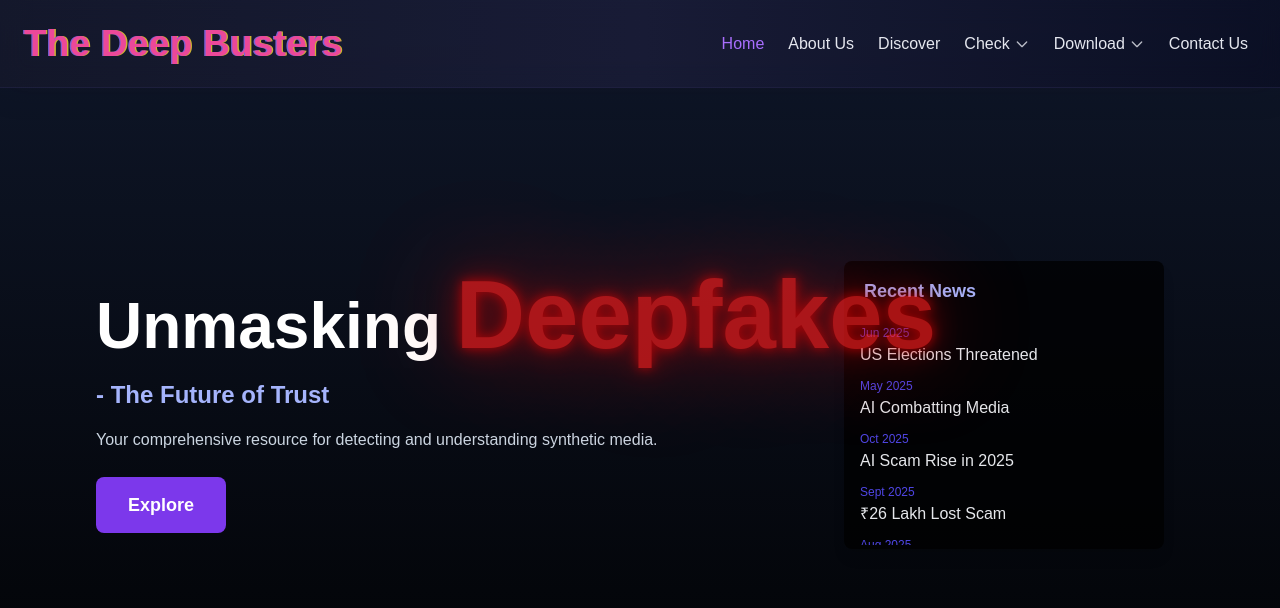
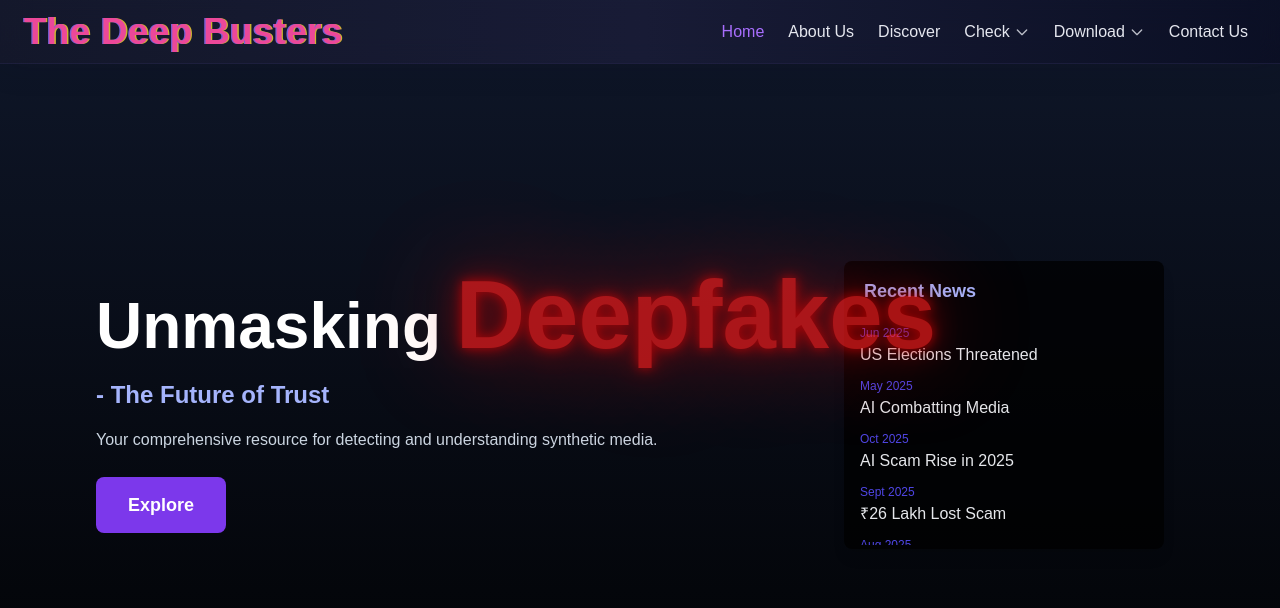
Before and after one commit to ayushtripathi1729/deepfake-detection-website, a React (Create React App) app in the folder frontend/: page / in a window 1280 px wide. Shown: the top 608 px of the page. Built offline with nearby package versions, Linux system fonts and the light colour scheme; the HTML template or start-up script is replaced by a standard one.

Commit message:
Update Navbar.jsx
Version2.1

```diff
--- a/frontend/src/components/Navbar.jsx
+++ b/frontend/src/components/Navbar.jsx
@@ -25,7 +25,7 @@ function DropdownPortal({ triggerRef, onClose, items = [], show, width = 190, me
       setCoords({
         top: rect.bottom + window.scrollY,
         left: rect.left + window.scrollX,
-        width: Math.max(rect.width, width)
+        width: Math.max(rect.width, width),
       });
     }
   }, [show, triggerRef, width, menuKey]);
@@ -34,9 +34,18 @@ function DropdownPortal({ triggerRef, onClose, items = [], show, width = 190, me
     if (!show) return;
     let hovering = false;
     let timeout = null;
-    function onOver() { hovering = true; if (timeout) clearTimeout(timeout);}
-    function onOut() { hovering = false; timeout = setTimeout(() => { if (!hovering) onClose(); }, 100);}
-    const menu = dropdownRef.current, trigger = triggerRef.current;
+    function onOver() {
+      hovering = true;
+      if (timeout) clearTimeout(timeout);
+    }
+    function onOut() {
+      hovering = false;
+      timeout = setTimeout(() => {
+        if (!hovering) onClose();
+      }, 100);
+    }
+    const menu = dropdownRef.current,
+      trigger = triggerRef.current;
     if (menu && trigger) {
       menu.addEventListener("mouseenter", onOver);
       menu.addEventListener("mouseleave", onOut);
@@ -67,12 +76,12 @@ function DropdownPortal({ triggerRef, onClose, items = [], show, width = 190, me
           left: coords.left,
           top: coords.top,
           minWidth: coords.width,
-          zIndex: 4000,
-          pointerEvents: show ? "auto" : "none"
+          zIndex: 1000,
+          pointerEvents: show ? "auto" : "none",
         }}
       >
         <div className="dropdown-amazon-card small">
-          {items.map(item => (
+          {items.map((item) => (
             <NavLink
               to={item.path}
               key={item.path}
@@ -117,7 +126,7 @@ export default function Navbar() {
   return (
     <nav
       className="sticky top-0 z-50 bg-gradient-to-r from-[#1a1a2e80] via-[#20204090] to-[#090a2280] shadow-2xl backdrop-blur-md border-b border-[#24244899]"
-      style={{ minHeight: "76px", boxShadow: "0 4px 32px 0 rgba(14,13,32,0.12)" }}
+      style={{ minHeight: "56px", boxShadow: "0 4px 32px 0 rgba(14,13,32,0.12)" }}
     >
       <style>{`
         .brand-glitch {
@@ -129,6 +138,8 @@ export default function Navbar() {
           letter-spacing: 0.01em;
           text-shadow: 0 2px 20px #6d28d930, 0 0 5px #f43f5e9a;
           animation: glitch 1.2s infinite linear alternate;
+          padding-top: 4px;
+          padding-bottom: 4px;
         }
         @keyframes glitch {
           0% {text-shadow: 2px 0 #9475e2, -2px 0 #14b8a6;}
@@ -143,6 +154,8 @@ export default function Navbar() {
           font-weight: 500;
           transition: color .18s;
           text-decoration: none !important;
+          padding-top: 0.5rem;
+          padding-bottom: 0.5rem;
         }
         .navbar-link-active, .navbar-link:active {
           color: #a86efd !important;
@@ -178,22 +191,20 @@ export default function Navbar() {
       <div className="max-w-7xl mx-auto px-6 flex items-center justify-between relative">
         <Link
           to="/"
-          className="brand-glitch py-4 select-none tracking-tight"
+          className="brand-glitch select-none tracking-tight"
           onClick={(e) => {
-            if(location.pathname !== "/") {
-              // different page: trigger navigation and scroll top below
+            if (location.pathname !== "/") {
               handleNavScrollTop();
             } else {
-              // already on home: prevent navigation reload, just scroll top immediately
               e.preventDefault();
-              window.scrollTo({top: 0, behavior: "smooth"});
+              window.scrollTo({ top: 0, behavior: "smooth" });
               setDropdown(null);
             }
           }}
         >
           The Deep Busters
         </Link>
-        <ul className="flex gap-6 px-2 overflow-x-auto py-4 items-center" role="menubar">
+        <ul className="flex gap-6 px-2 overflow-x-auto py-2 items-center" role="menubar">
           <li role="none">
             <NavLink
               to="/"
@@ -202,15 +213,15 @@ export default function Navbar() {
                 "navbar-link" + (isActive ? " navbar-link-active" : "")
               }
               onClick={(e) => {
-                if(location.pathname !== "/") {
+                if (location.pathname !== "/") {
                   handleNavScrollTop();
                 } else {
                   e.preventDefault();
-                  window.scrollTo({top:0, behavior:"smooth"});
+                  window.scrollTo({ top: 0, behavior: "smooth" });
                   setDropdown(null);
                 }
               }}
-              style={{textDecoration: "none"}}
+              style={{ textDecoration: "none" }}
             >
               Home
             </NavLink>
@@ -225,7 +236,7 @@ export default function Navbar() {
                 handleNavScrollTop();
                 setDropdown(null);
               }}
-              style={{textDecoration: "none"}}
+              style={{ textDecoration: "none" }}
             >
               About Us
             </NavLink>
@@ -240,7 +251,7 @@ export default function Navbar() {
                 handleNavScrollTop();
                 setDropdown(null);
               }}
-              style={{textDecoration: "none"}}
+              style={{ textDecoration: "none" }}
             >
               Discover
             </NavLink>
@@ -262,9 +273,17 @@ export default function Navbar() {
                 fill="none"
                 stroke="currentColor"
                 viewBox="0 0 24 24"
-                style={{transform: dropdown === "check" ? "rotate(180deg)" : "none", transition:"0.13s"}}
+                style={{
+                  transform: dropdown === "check" ? "rotate(180deg)" : "none",
+                  transition: "0.13s",
+                }}
               >
-                <path strokeLinecap="round" strokeLinejoin="round" strokeWidth={2} d="M19 9l-7 7-7-7" />
+                <path
+                  strokeLinecap="round"
+                  strokeLinejoin="round"
+                  strokeWidth={2}
+                  d="M19 9l-7 7-7-7"
+                />
               </svg>
             </button>
             <DropdownPortal
@@ -293,9 +312,17 @@ export default function Navbar() {
                 fill="none"
                 stroke="currentColor"
                 viewBox="0 0 24 24"
-                style={{transform: dropdown === "download" ? "rotate(180deg)" : "none", transition:"0.13s"}}
+                style={{
+                  transform: dropdown === "download" ? "rotate(180deg)" : "none",
+                  transition: "0.13s",
+                }}
               >
-                <path strokeLinecap="round" strokeLinejoin="round" strokeWidth={2} d="M19 9l-7 7-7-7" />
+                <path
+                  strokeLinecap="round"
+                  strokeLinejoin="round"
+                  strokeWidth={2}
+                  d="M19 9l-7 7-7-7"
+                />
               </svg>
             </button>
             <DropdownPortal
```
